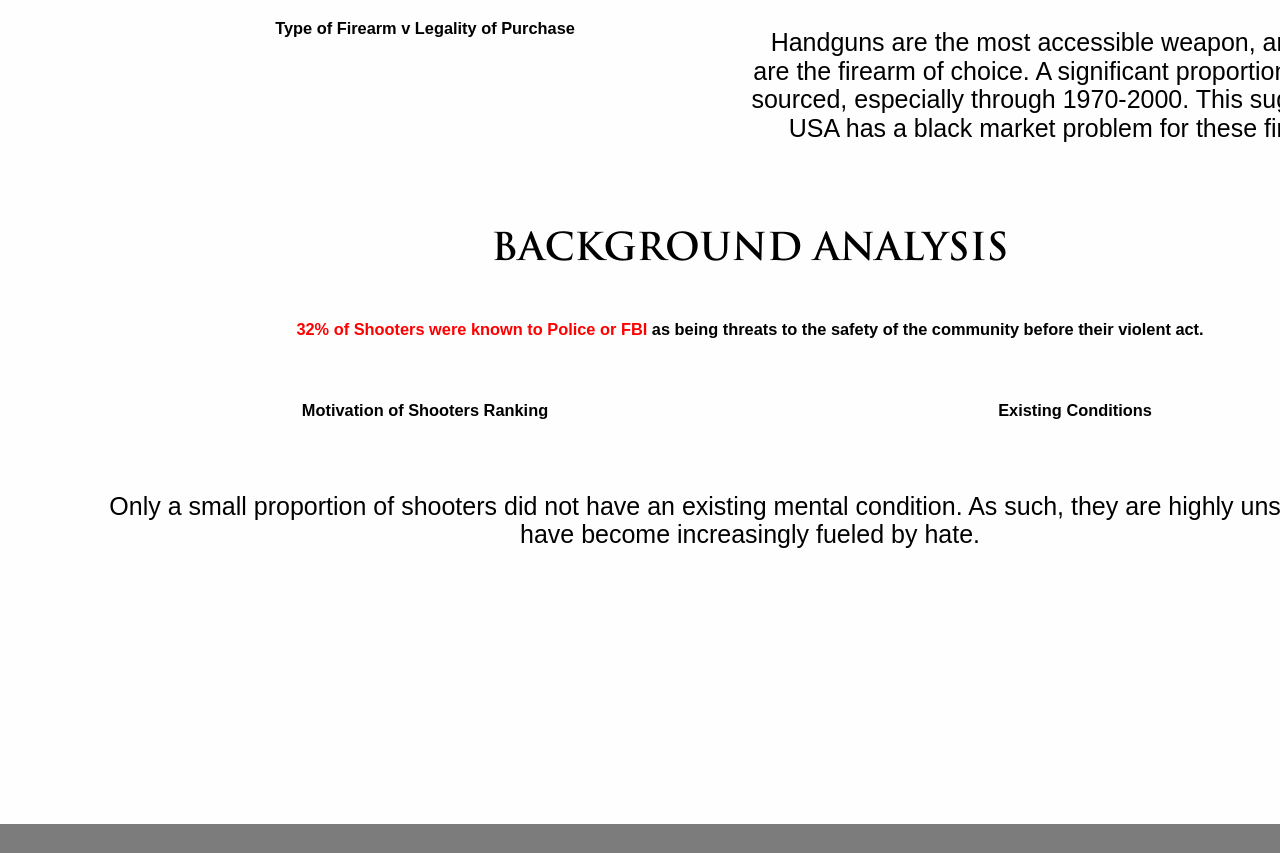
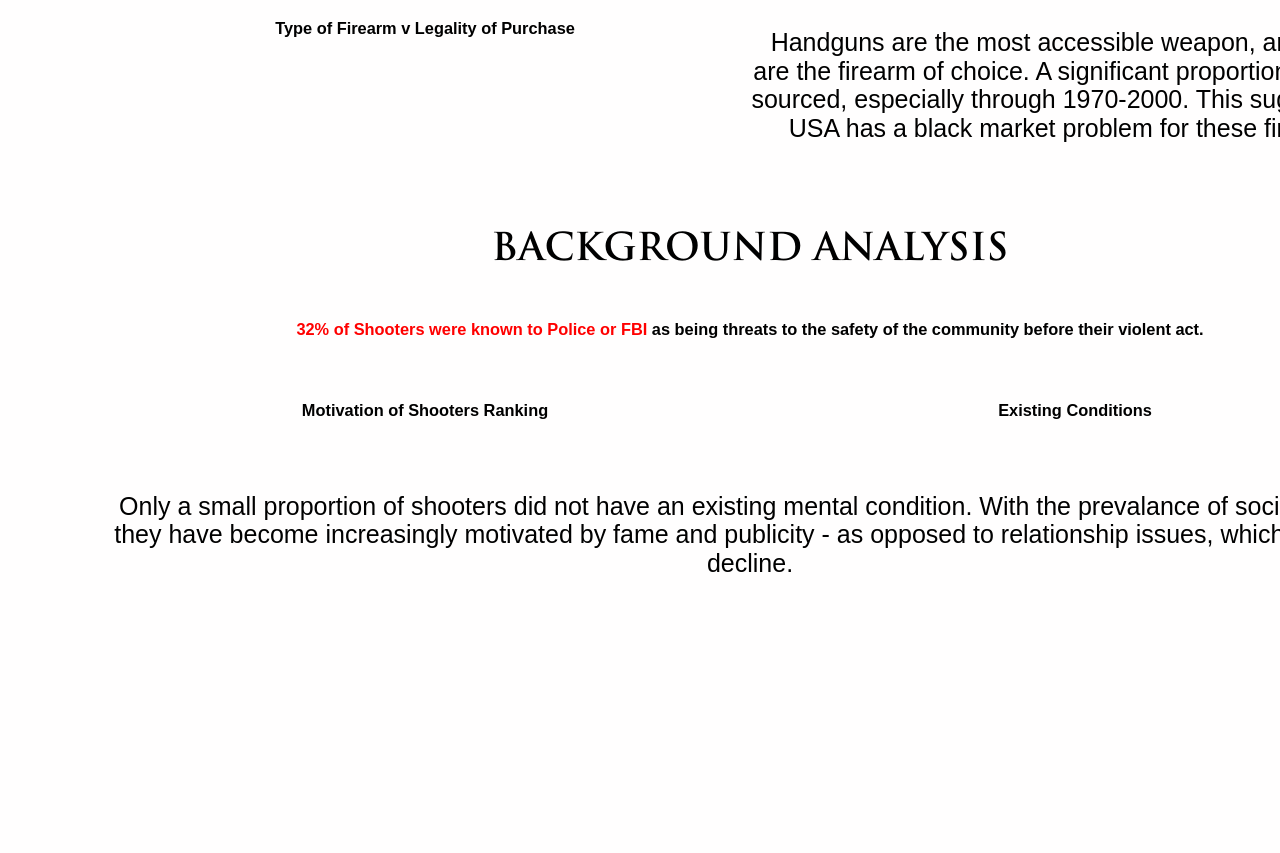
Before and after one commit to ltormonash/3179Assignment, a plain HTML site: page index.html in a window 1280 px wide. Shown: the part 717-1570 px from the top of the page. Before the commit the page ends 1541 px from the top, so only its background shows below. Drawn offline with nearby package versions, Linux system fonts and the light colour scheme; a script that the page names is missing.

Commit message:
Update index.html

```diff
--- a/index.html
+++ b/index.html
@@ -146,7 +146,8 @@
         <div class="pure-u-1-1">
           <div id="pad">
           <p id="c-align"> Only a small proportion of shooters did not have an existing mental condition.
-            As such, they are highly unstable, and have become increasingly fueled by hate. </p>
+            With the prevalance of social media, they have become increasingly motivated by fame and publicity -
+          as opposed to relationship issues, which is on the decline.  </p>
           </div>
       </div>
 
```
